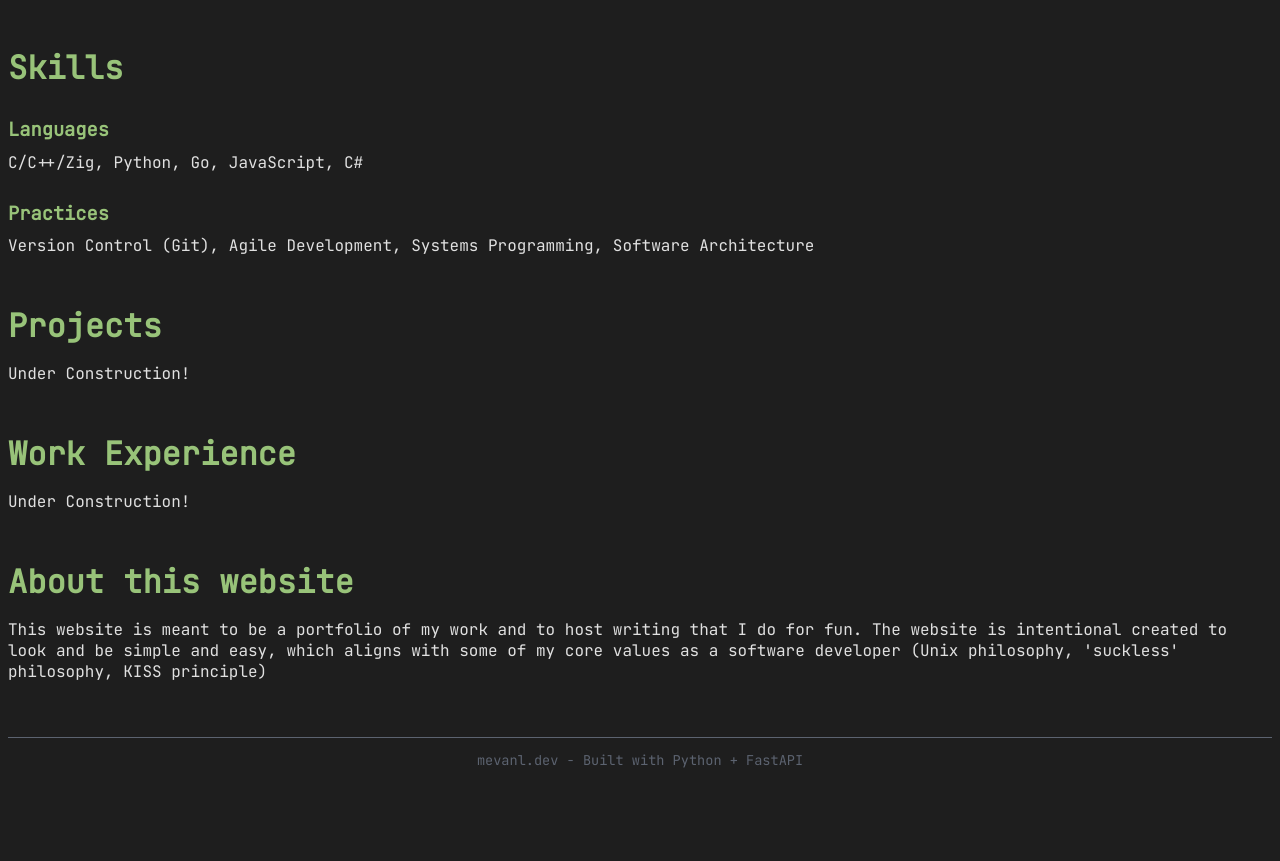
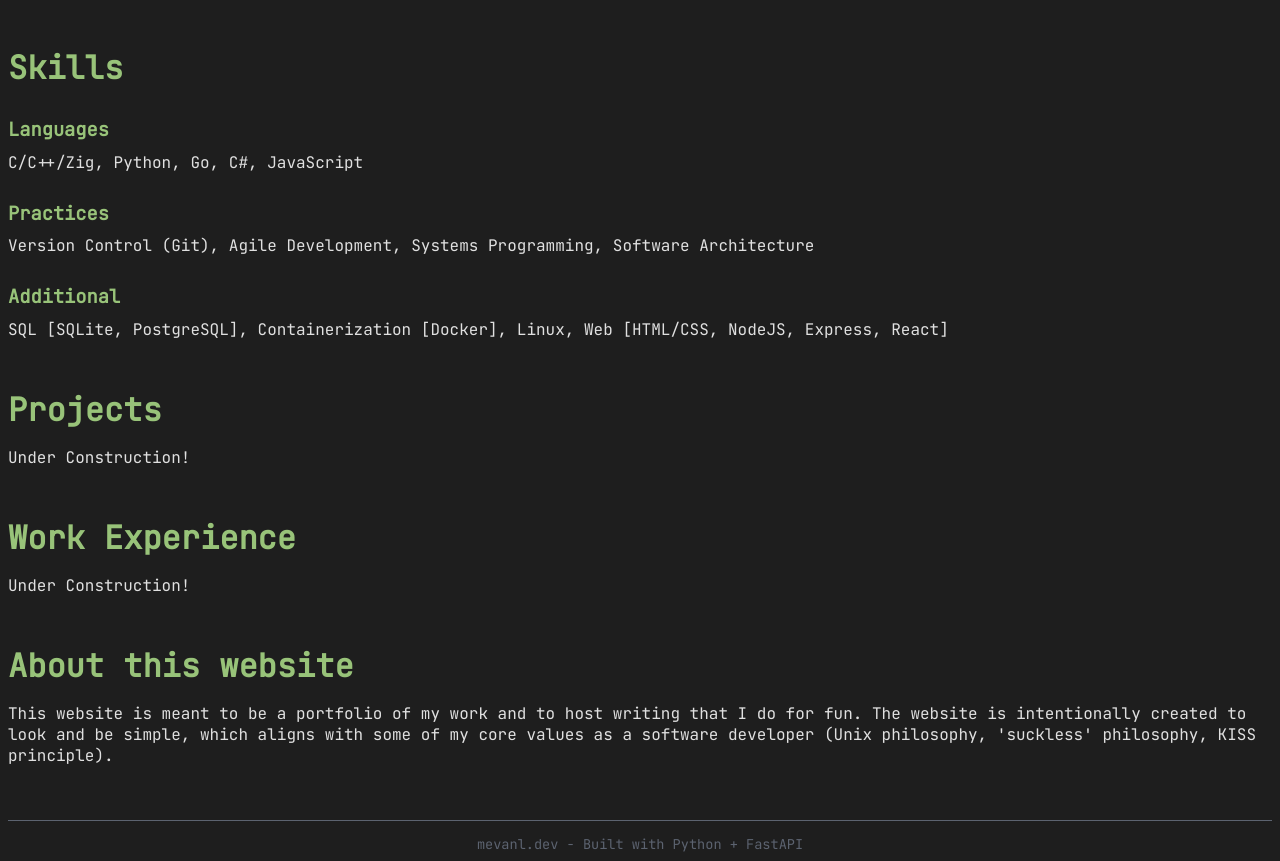
Before and after one commit to mevanl/mevanl-site, a FastAPI app: page / in a window 1280 px wide. Shown: the part 399-1260 px from the top of the page. Before the commit the page ends 1167 px from the top, so only its background shows below. Run offline with FastAPI, Linux system fonts and the light colour scheme.

Commit message:
finished skills section

```diff
--- a/app/templates/index.html
+++ b/app/templates/index.html
@@ -17,11 +17,12 @@
     When I'm not immersed in code or learning, you can find me reading and researching history, experimenting in the kitchen, reading web/light/visual novels, playing grand strategy games with my friends, or building computers.
 
     <h1>Skills</h1>
-
     <h3>Languages</h3>
-    C/C++/Zig, Python, Go, JavaScript, C#
+    C/C++/Zig, Python, Go, C#, JavaScript
     <h3>Practices</h3>
     Version Control (Git), Agile Development, Systems Programming, Software Architecture
+    <h3>Additional</h3>
+    SQL [SQLite, PostgreSQL], Containerization [Docker], Linux, Web [HTML/CSS, NodeJS, Express, React]
 
 
     <h1>Projects</h1>
@@ -31,6 +32,6 @@
     Under Construction!
 
     <h1>About this website</h1>
-    This website is meant to be a portfolio of my work and to host writing that I do for fun. The website is intentional created to look and be simple and easy, which aligns with some of my core values as a software developer (Unix philosophy, 'suckless' philosophy, KISS principle)
+    This website is meant to be a portfolio of my work and to host writing that I do for fun. The website is intentionally created to look and be simple, which aligns with some of my core values as a software developer (Unix philosophy, 'suckless' philosophy, KISS principle).
 
 {% endblock %}
```
